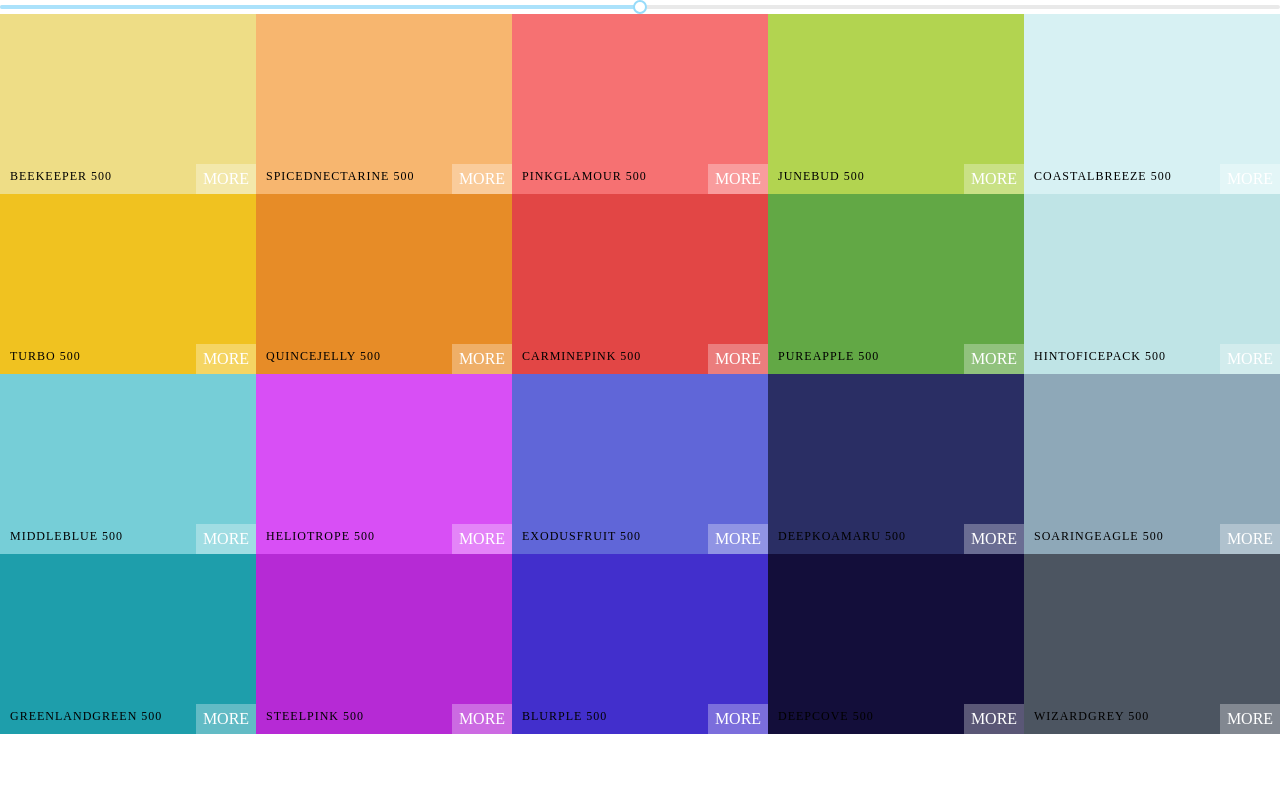
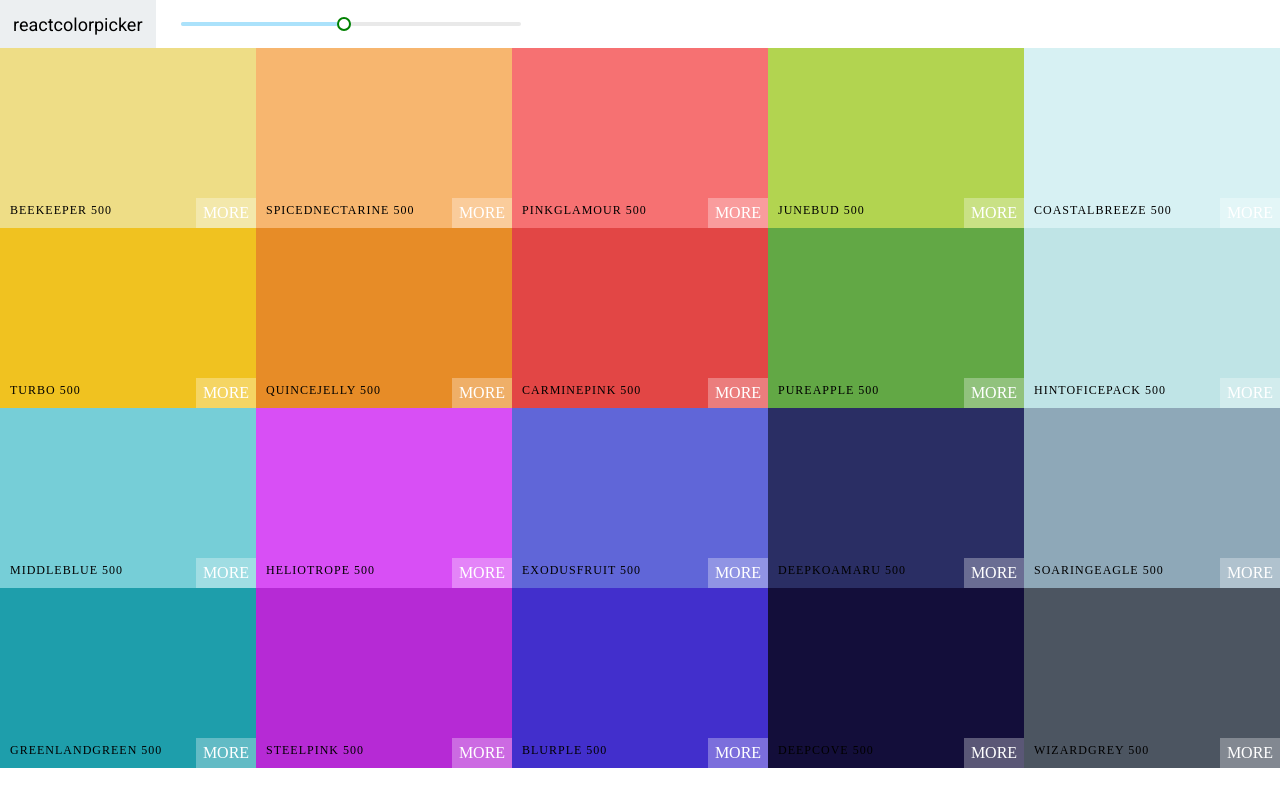
Before and after one commit to YeonghunKO/color-palatte-project, a React (Create React App) app: page /palette/flat-ui-colors-american/americanriver in a window 1280 px wide. Built offline with nearby package versions, Linux system fonts and the light colour scheme.

Commit message:
:sparkles::COMPLETED slider style done!

```diff
--- a/public/index.html
+++ b/public/index.html
@@ -2,6 +2,10 @@
 <html lang="en">
   <head>
     <meta charset="utf-8" />
+    <link
+      href="https://fonts.googleapis.com/css?family=Roboto:100,400,500"
+      rel="stylesheet"
+    />
     <link rel="icon" href="%PUBLIC_URL%/favicon.ico" />
     <meta name="viewport" content="width=device-width, initial-scale=1" />
     <meta name="theme-color" content="#000000" />
@@ -24,6 +28,7 @@
       work correctly both with client-side routing and a non-root public URL.
       Learn how to configure a non-root public URL by running `npm run build`.
     -->
+
     <title>React App</title>
   </head>
   <body>
--- a/src/NavBar.css
+++ b/src/NavBar.css
@@ -0,0 +1,49 @@
+.Navbar {
+  display: flex;
+  align-items: center;
+  justify-content: flex-start;
+  height: 6vh;
+}
+
+.logo {
+  margin-right: 15px;
+  padding: 0 13px;
+  font-size: 18px;
+  background-color: #eceff1;
+  font-family: Roboto;
+  height: 100%;
+  display: flex;
+  align-items: center;
+}
+
+.logo a {
+  text-decoration: none;
+  color: black;
+}
+
+.slider {
+  width: 340px;
+  margin: 0 10px;
+  display: inline-block;
+}
+
+.rc-slider-track {
+  background-color: transparent;
+}
+
+.rc-slider-rail {
+  height: 8px;
+}
+
+.rc-slider-handle,
+.rc-slider-handle:active,
+.rc-slider-handle:focus,
+.rc-slider-handle:hover {
+  background-color: green;
+  outline: none;
+  border: 2px solid green !important;
+  box-shadow: none !important;
+  width: 13px;
+  height: 13px;
+  margin-left: -7px;
+}
--- /dev/null
+++ b/src/NavBar.js
@@ -0,0 +1,27 @@
+// import React, { Component } from 'react';
+import './NavBar.css';
+import Slider from 'rc-slider';
+import 'rc-slider/assets/index.css';
+import './NavBar.css';
+
+function NavBar(props) {
+  const { level, changeLevel } = props;
+  return (
+    <header className="Navbar">
+      <div className="logo">
+        <a href="#">reactcolorpicker</a>
+      </div>
+      <div className="slider">
+        <Slider
+          defaultValue={level}
+          min={100}
+          step={100}
+          max={900}
+          onAfterChange={changeLevel}
+        />
+      </div>
+    </header>
+  );
+}
+
+export default NavBar;
--- a/src/Palette.js
+++ b/src/Palette.js
@@ -1,8 +1,7 @@
 import React, { Component } from 'react';
 import ColorBox from './ColorBox';
+import NavBar from './NavBar';
 import './Palette.css';
-import Slider from 'rc-slider';
-import 'rc-slider/assets/index.css';
 
 class Palette extends Component {
   constructor(props) {
@@ -22,13 +21,8 @@
     ));
     return (
       <div className="Palette">
-        <Slider
-          defaultValue={level}
-          min={100}
-          step={100}
-          max={900}
-          onAfterChange={this.changeLevel}
-        />
+        <NavBar level={level} changeLevel={this.changeLevel} />
+
         <div className="Palette-colors">{ColorBoxes}</div>
       </div>
     );
```
